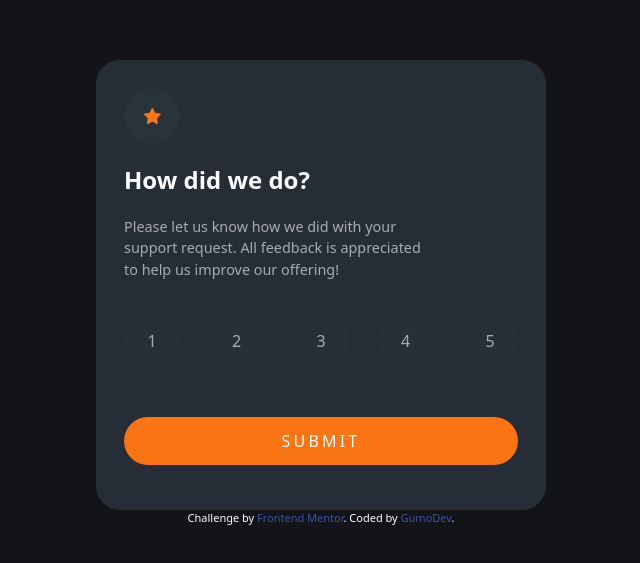
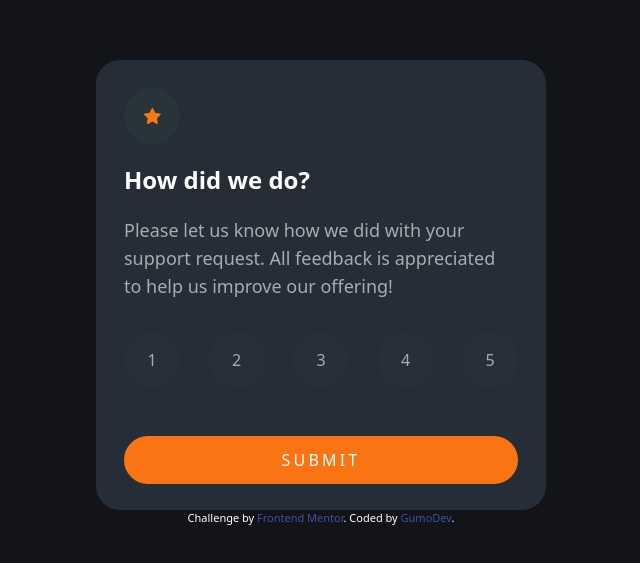
Before and after one commit to GumoDev/interactiveratingcomponent, a Vue app: page / in a window 1280 px wide. Shown: the part 107-670 px from the top of the page, without its empty margins (319-959 px from the left). Built offline with nearby package versions, Linux system fonts and the light colour scheme.

Commit message:
md <p> size modified

```diff
--- a/src/App.vue
+++ b/src/App.vue
@@ -53,7 +53,7 @@
         How did we do?
       </h1>
 
-      <p class="text-[.9rem] md:text-md opacity-60">
+      <p class="text-[.9rem] md:text-lg opacity-60">
         Please let us know how we did with your <br>
         support <br class="hidden"> request. All feedback is appreciated <br> to help us <br class="hidden">
         improve our offering!
@@ -100,7 +100,7 @@
 
     <footer class="attribution text-white">
       Challenge by <a href="https://www.frontendmentor.io?ref=challenge" target="_blank">Frontend Mentor</a>.
-      Coded by <a href="#">GumoDev</a>.
+      Coded by <a href="https://github.com/GumoDev">GumoDev</a>.
     </footer>
   </section>
 </template>
```
